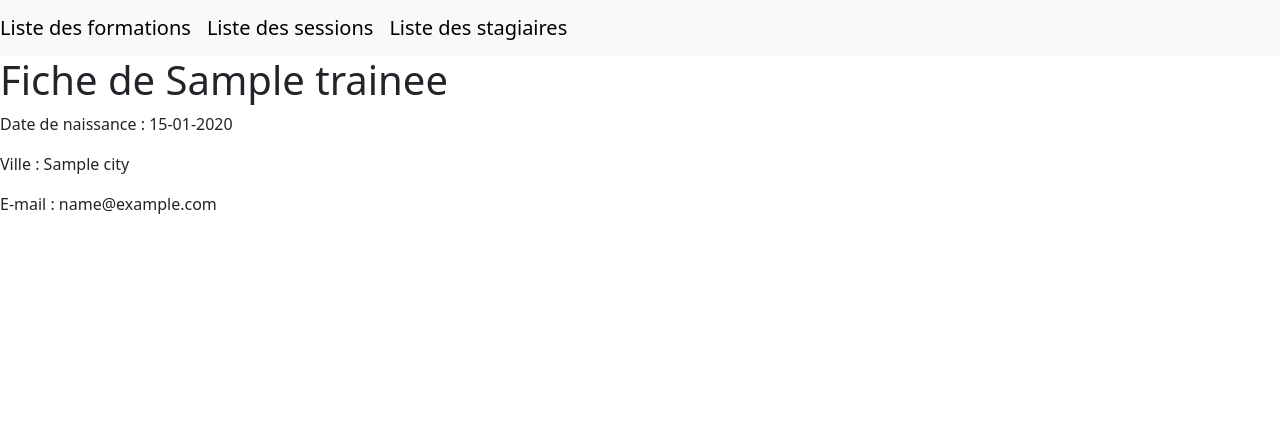
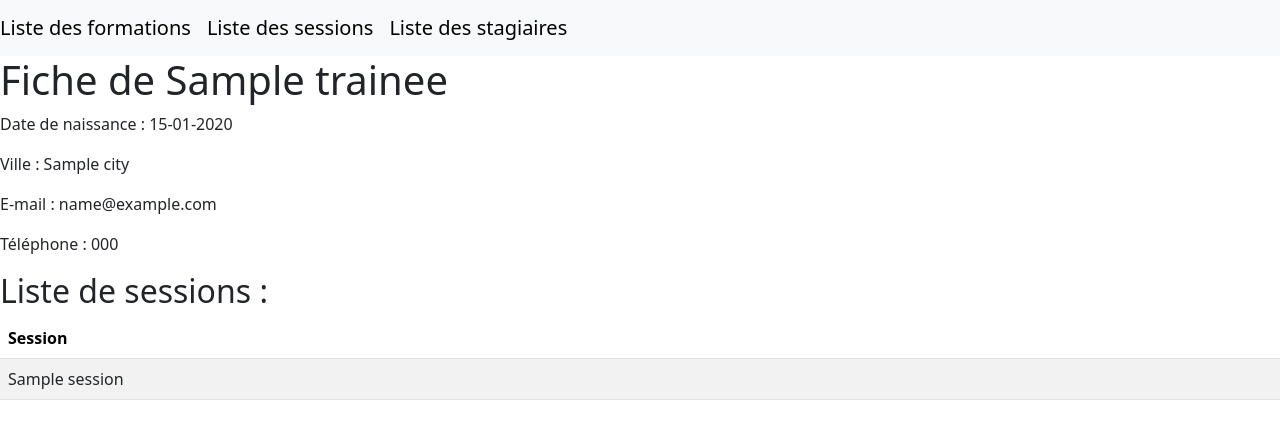
Before and after one commit to IvanVeltz/Sessions, a Symfony app: template templates/trainee/show.html.twig in a window 1280 px wide. Shown: the top 439 px of the page. Run offline with Twig, Linux system fonts and the light colour scheme; the template is opened without the code that fills it: most values are stand-ins (such as "Sample title", 1, 10 or a date in 2020); some libraries are stand-ins or nearby versions.

Commit message:
Détail stagiaire ok

```diff
--- a/public/css/style.css
+++ b/public/css/style.css
@@ -1,4 +1,4 @@
-a:hover{
+nav a:hover{
     text-decoration: underline;
 }
 
--- a/templates/session/show.html.twig
+++ b/templates/session/show.html.twig
@@ -52,8 +52,8 @@
                 {% for trainee in session.trainees %}
                     <tr>
 
-                            <td><a  href="{{path('show_trainee', {'id': trainee.id}) }}"><div>{{trainee.lastName}}</div></a></td>
-                            <td><a  href="{{path('show_trainee', {'id': trainee.id}) }}"><div>{{trainee.firstName}}</div></a></td>
+                            <td><a class="link-dark" href="{{path('show_trainee', {'id': trainee.id}) }}"><div>{{trainee.lastName}}</div></a></td>
+                            <td><a class="link-dark" href="{{path('show_trainee', {'id': trainee.id}) }}"><div>{{trainee.firstName}}</div></a></td>
 
                     </tr>
                 {% endfor %}
--- a/templates/trainee/show.html.twig
+++ b/templates/trainee/show.html.twig
@@ -8,6 +8,28 @@
     <p>Date de naissance : {{ trainee.dateBirth | date("d-m-Y") }}</p>
     <p>Ville : {{ trainee.city }}</p>
     <p>E-mail : {{ trainee.mail}}</p>
+    <p>Téléphone : {{trainee.telephone}}</p>
+    <h2>Liste de sessions : </h2>
+    <table class="table table-striped">
+        <thead>
+            <tr>
+                <th>Session</th>
+            </tr>
+        </thead>
+        <tbody>
+            {% for session in trainee.sessions %}
+                <tr>
+                    <td>
+                        <div>
+                            <a class="link-dark" href="{{ path('show_session', {'id':session.id})}} ">
+                                {{session.name}}
+                            </a>
+                        </div>
+                    </td>
+                </tr>
+            {% endfor %}
+        </tbody>
+    </table>
 
 
 
--- a/templates/training/show.html.twig
+++ b/templates/training/show.html.twig
@@ -4,7 +4,7 @@
 
 {% block body %}
     <h1>Détail de la formation {{training.name | lower}}</h1>
-    <table class="table">
+    <table class="table table-striped">
         <thead>
             <tr>
                 <th>Sessions</th>
@@ -13,7 +13,7 @@
         <tbody>
             {% for session in training.sessions %}
                 <tr>
-                    <td><a href="{{path('show_session', {'id': session.id})}}">{{session.name}}</a></td>
+                    <td><a class="link-dark" href="{{path('show_session', {'id': session.id})}}">{{session.name}}</a></td>
                 </tr>
             {% endfor %}
         </tbody>
```
Also changed, not shown: templates/trainee/index.html.twig (+16 -3 lines), templates/training/index.html.twig (+18 -3 lines).
